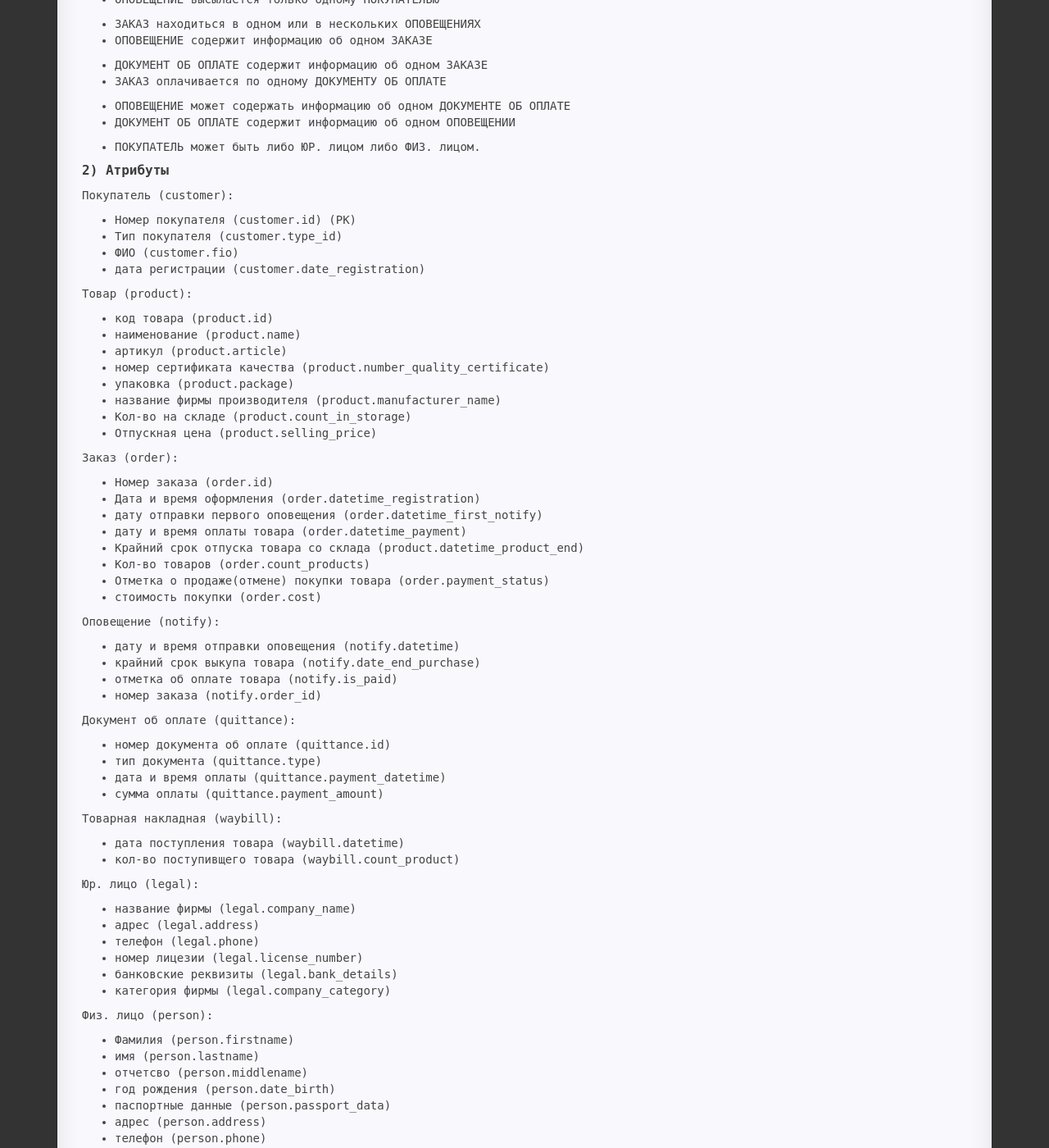
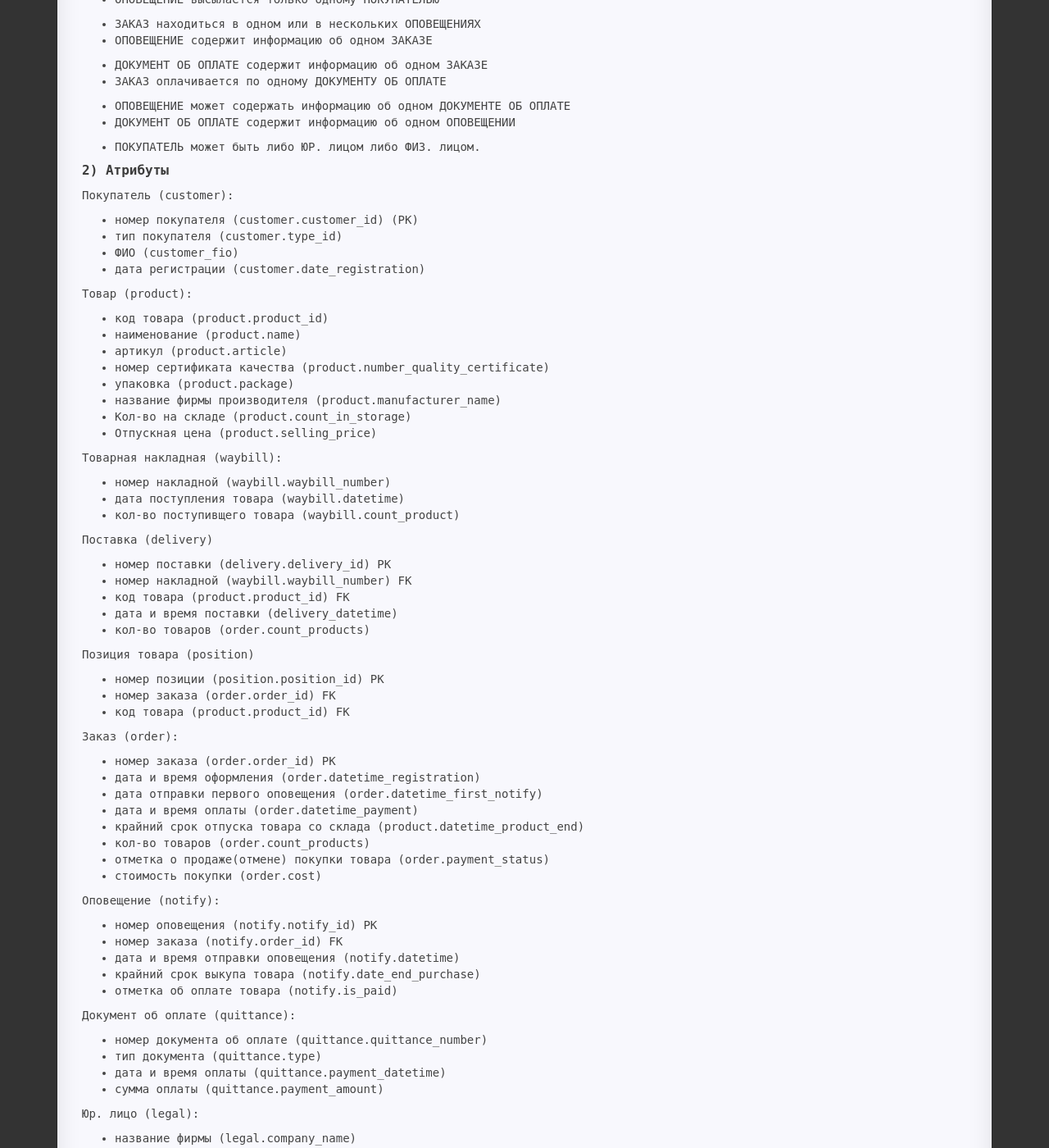
Before and after one commit to Avis20/avis20.github.io, a Jekyll site: the page built from _posts/2019-09-29-book-db.md, in a window 1280 px wide and 1400 px high, scrolled down 3174 px. Shown: the whole window at 82% size. Built offline with Jekyll 4.4.1, drawn with Linux system fonts in a browser that asks for light colours; some of the changed text lies outside the part shown.

```diff
--- a/_posts/2019-09-29-book-db.md
+++ b/_posts/2019-09-29-book-db.md
@@ -158,13 +158,13 @@ reference:
 #### 2) Атрибуты
 
 Покупатель (customer):
-* Номер покупателя (customer.id) (PK)
-* Тип покупателя (customer.type_id)
-* ФИО (customer.fio)
+* номер покупателя (customer.customer_id) (PK)
+* тип покупателя (customer.type_id)
+* ФИО (customer_fio)
 * дата регистрации (customer.date_registration)
 
 Товар (product):
-* код товара (product.id)
+* код товара (product.product_id)
 * наименование (product.name)
 * артикул (product.article)
 * номер сертификата качества (product.number_quality_certificate)
@@ -173,31 +173,45 @@ reference:
 * Кол-во на складе (product.count_in_storage)
 * Отпускная цена (product.selling_price)
 
+Товарная накладная (waybill):
+* номер накладной (waybill.waybill_number)
+* дата поступления товара (waybill.datetime)
+* кол-во поступивщего товара (waybill.count_product)
+
+Поставка (delivery)
+* номер поставки (delivery.delivery_id) PK
+* номер накладной (waybill.waybill_number) FK
+* код товара (product.product_id) FK
+* дата и время поставки (delivery_datetime)
+* кол-во товаров (order.count_products)
+
+Позиция товара (position)
+* номер позиции (position.position_id) PK
+* номер заказа (order.order_id) FK
+* код товара (product.product_id) FK
+
 Заказ (order):
-* Номер заказа (order.id)
-* Дата и время оформления (order.datetime_registration)
-* дату отправки первого оповещения (order.datetime_first_notify)
-* дату и время оплаты товара (order.datetime_payment)
-* Крайний срок отпуска товара со склада (product.datetime_product_end)
-* Кол-во товаров (order.count_products)
-* Отметка о продаже(отмене) покупки товара (order.payment_status)
+* номер заказа (order.order_id) PK
+* дата и время оформления (order.datetime_registration)
+* дата отправки первого оповещения (order.datetime_first_notify)
+* дата и время оплаты (order.datetime_payment)
+* крайний срок отпуска товара со склада (product.datetime_product_end)
+* кол-во товаров (order.count_products)
+* отметка о продаже(отмене) покупки товара (order.payment_status)
 * стоимость покупки (order.cost)
 
 Оповещение (notify):
-* дату и время отправки оповещения (notify.datetime)
+* номер оповещения (notify.notify_id) PK
+* номер заказа (notify.order_id) FK
+* дата и время отправки оповещения (notify.datetime)
 * крайний срок выкупа товара (notify.date_end_purchase)
 * отметка об оплате товара (notify.is_paid)
-* номер заказа (notify.order_id)
 
 Документ об оплате (quittance):
-* номер документа об оплате (quittance.id)
+* номер документа об оплате (quittance.quittance_number)
 * тип документа (quittance.type)
 * дата и время оплаты (quittance.payment_datetime)
 * сумма оплаты (quittance.payment_amount)
-
-Товарная накладная (waybill):
-* дата поступления товара (waybill.datetime)
-* кол-во поступивщего товара (waybill.count_product)
 
 Юр. лицо (legal):
 * название фирмы (legal.company_name)
@@ -208,9 +222,9 @@ reference:
 * категория фирмы (legal.company_category)
 
 Физ. лицо (person):
-* Фамилия (person.firstname)
-* имя (person.lastname)
-* отчетсво (person.middlename)
+* фамилия (person.last_name)
+* имя (person.first_name)
+* отчетсво (person.middle_name)
 * год рождения (person.date_birth)
 * паспортные данные (person.passport_data)
 * адрес (person.address)
```
